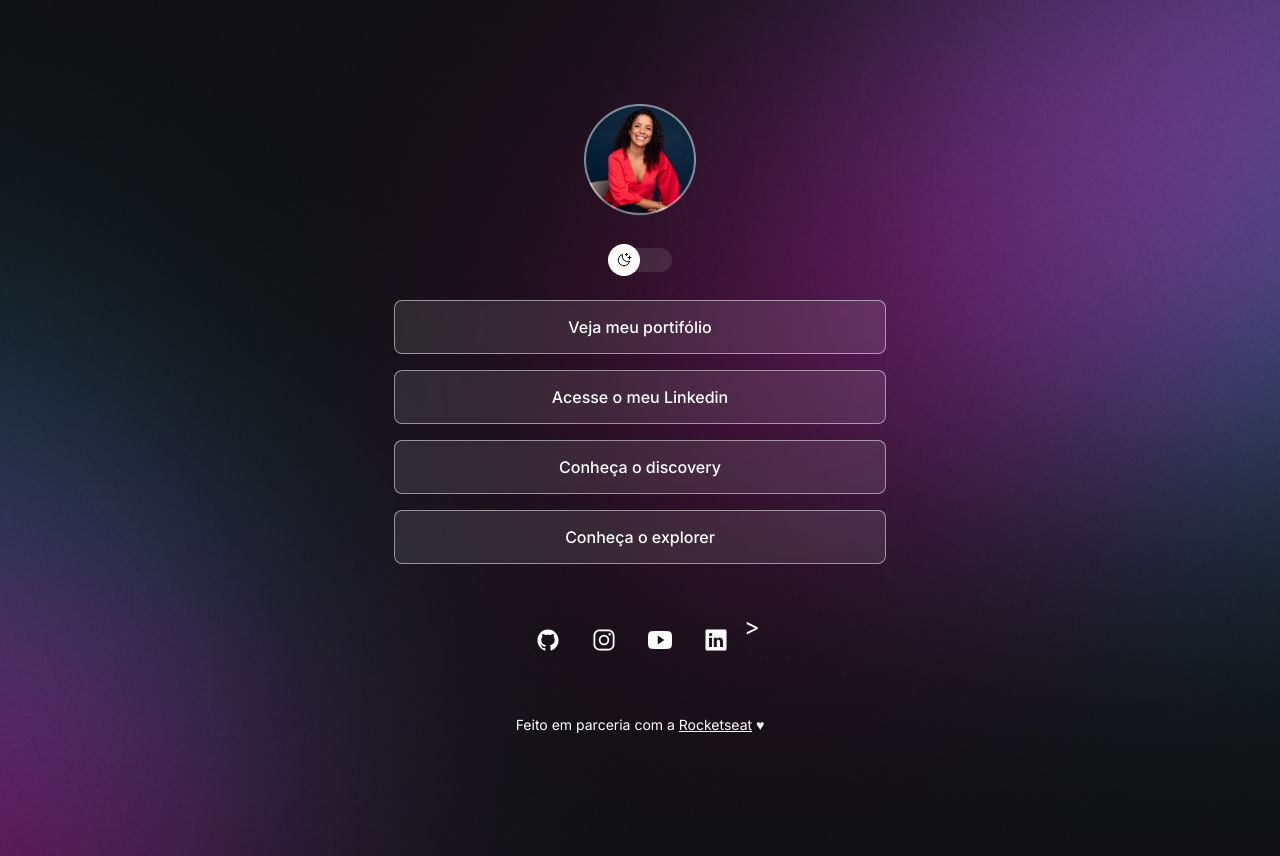
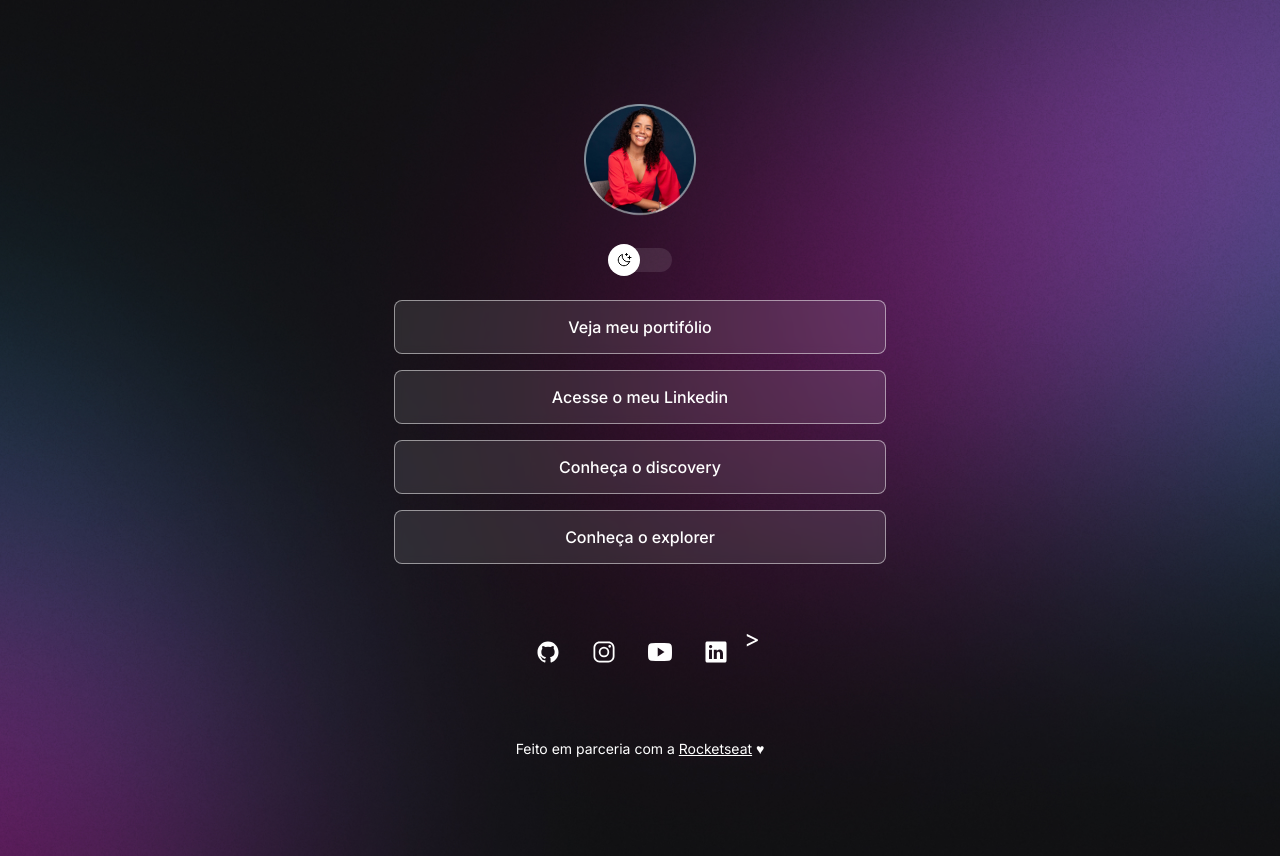
Before and after one commit to rmaffra/frontend, a plain HTML site: page index.html in a window 1280 px wide. Drawn offline with nearby package versions, Linux system fonts and the light colour scheme.

Commit message:
padding_links

```diff
--- a/style.css
+++ b/style.css
@@ -145,7 +145,7 @@ ul li a:hover {
 #social-links {
   display: flex;
   justify-content: center;
-  padding: 24px 0;
+  padding: 36px 0;
   font-size: 24px;
 }
 
```
